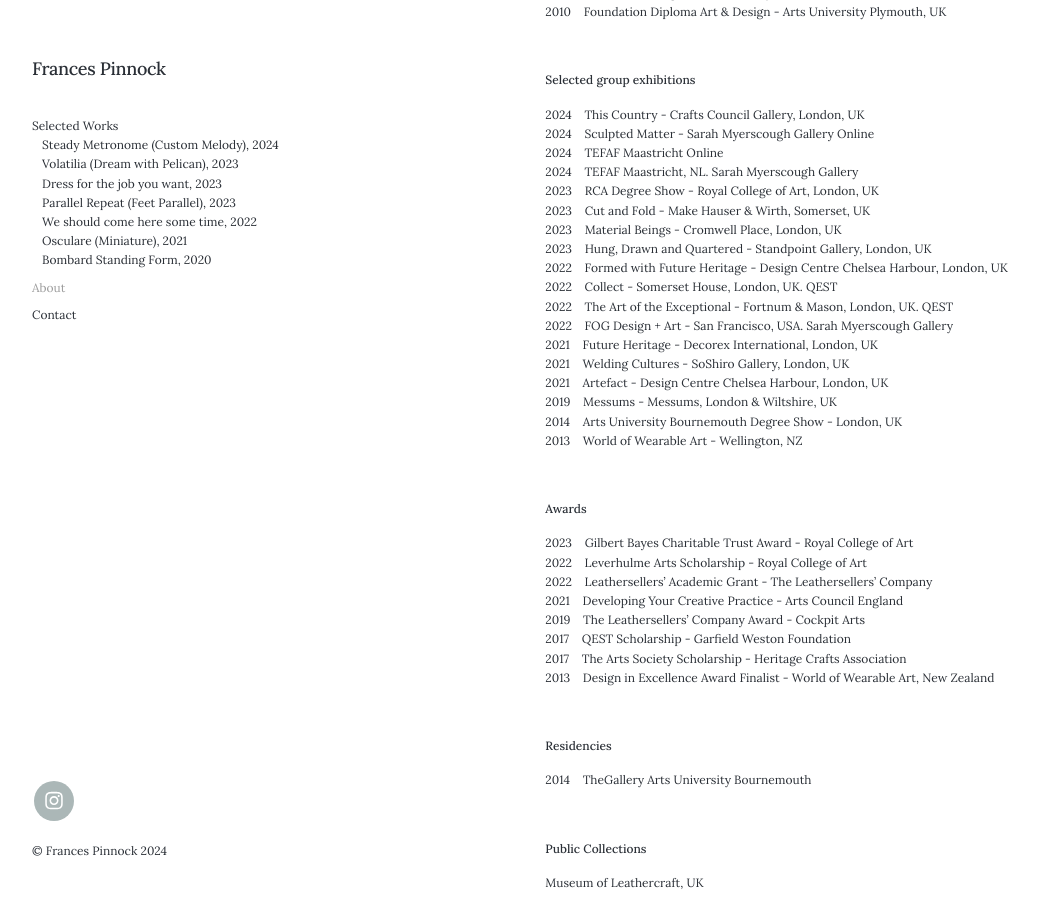
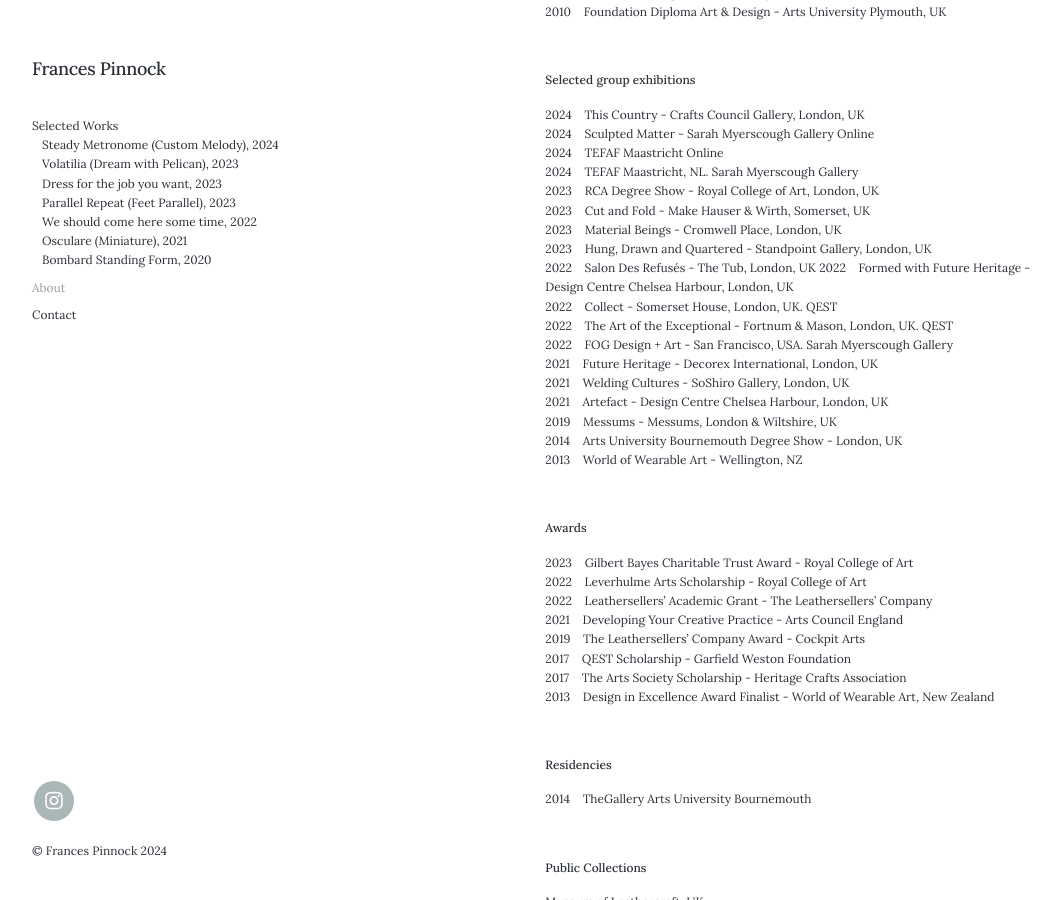
Before and after one commit to francespinnock/francespinnock.github.io, a Jekyll site: the page built from _pages/about.md, in a window 1280 px wide and 900 px high, scrolled down 748 px. Shown: the whole window, without its empty margins (28-1089 px from the left). Built offline with Jekyll 4.4.1, drawn with Linux system fonts in a browser that asks for light colours; nearby versions of some CDN libraries.

Commit message:
Update about.md

```diff
--- a/_pages/about.md
+++ b/_pages/about.md
@@ -48,6 +48,7 @@ She is represented by Sarah Myerscough Gallery, London.
 2023&nbsp;&nbsp;&nbsp; Cut and Fold - Make Hauser & Wirth, Somerset, UK
 2023&nbsp;&nbsp;&nbsp; Material Beings - Cromwell Place, London, UK
 2023&nbsp;&nbsp;&nbsp; Hung, Drawn and Quartered - Standpoint Gallery, London, UK
+2022&nbsp;&nbsp;&nbsp; Salon Des Refusés - The Tub, London, UK
 2022&nbsp;&nbsp;&nbsp; Formed with Future Heritage - Design Centre Chelsea Harbour, London, UK
 2022&nbsp;&nbsp;&nbsp; Collect - Somerset House, London, UK. QEST
 2022&nbsp;&nbsp;&nbsp; The Art of the Exceptional - Fortnum & Mason, London, UK. QEST
```
